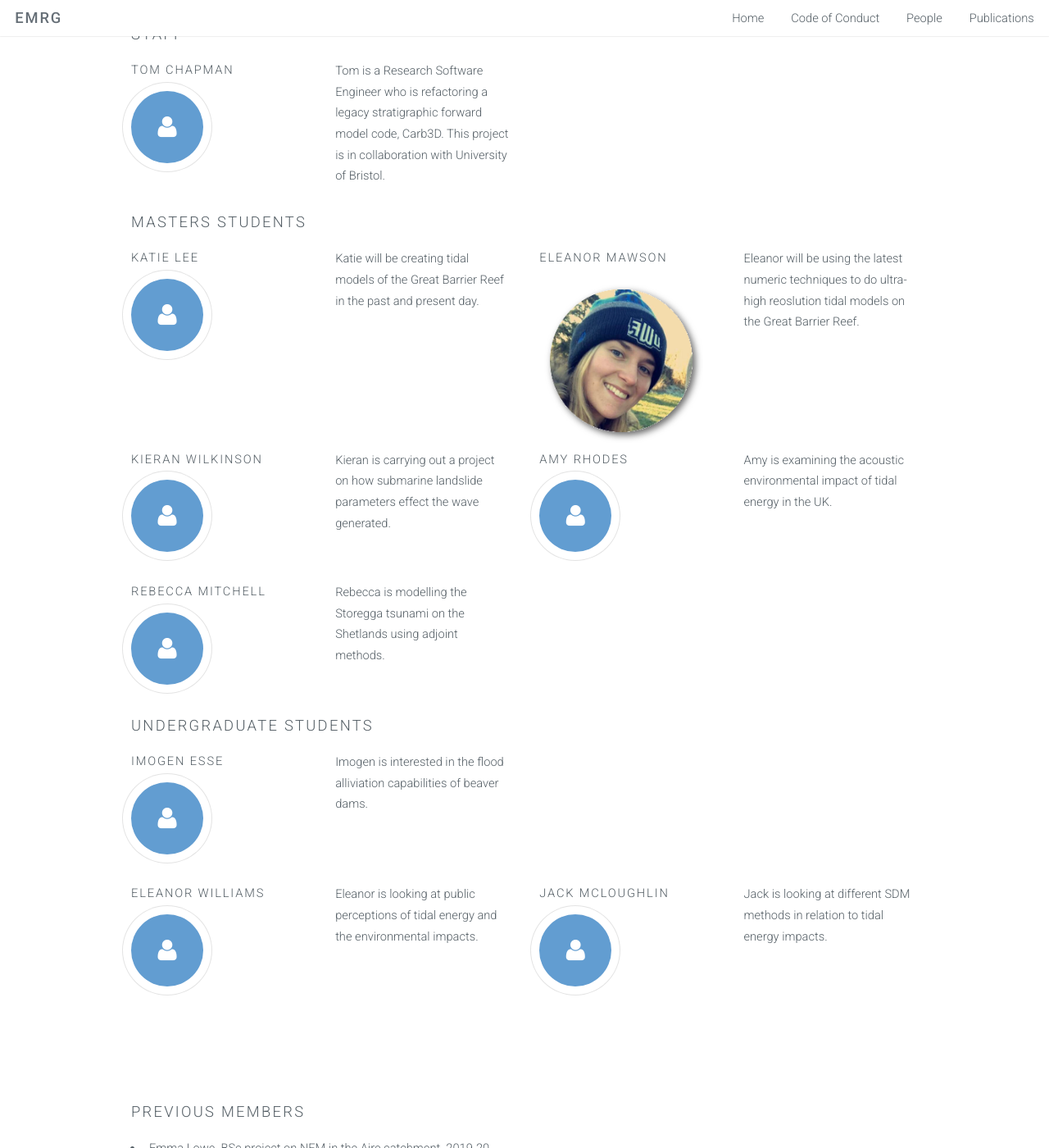
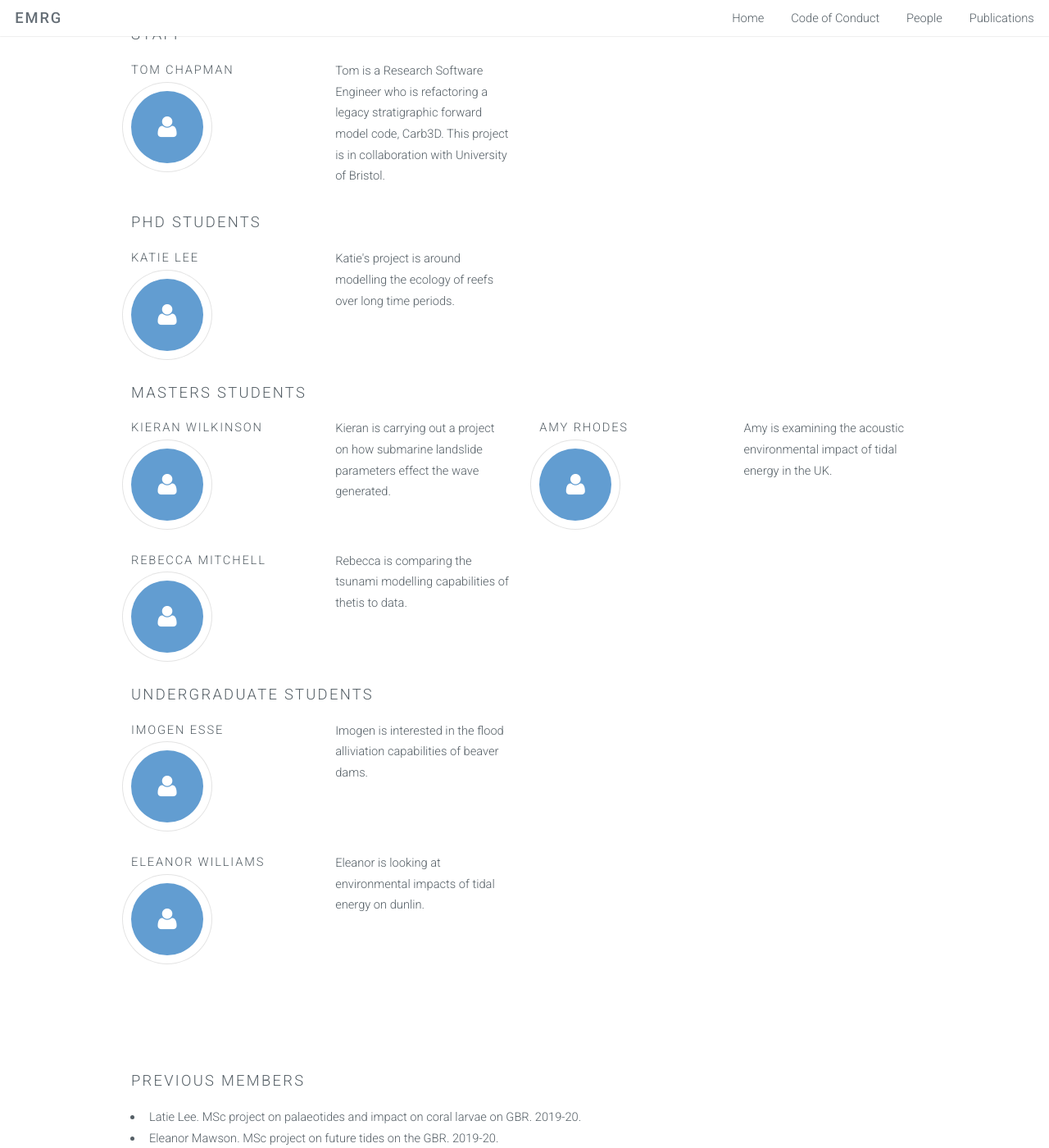
Before and after one commit to EnvModellingGroup/EnvModellingGroup.github.io, a Jekyll site: the page built from people/index.html, in a window 1280 px wide and 1400 px high, scrolled down 740 px. Shown: the whole window at 82% size. Built offline with Jekyll 4.4.1, drawn with Linux system fonts in a browser that asks for light colours.

Commit message:
Update to names

```diff
--- a/people/index.html
+++ b/people/index.html
@@ -41,24 +41,19 @@ keywords: modelling, environmental, ecological, ecology, environment, computatio
 				</div>
 			</div>
 		</div>
-        <div class="container">
-            <h3>Masters students</h3>
+    <div class="container">
+            <h3>PhD students</h3>
             <div class="row">
 				<div class="3u">
 						<h4>Katie Lee</h4>
 						<span class="icon major fa-user"></span>
                 </div>
                 <div class="3u">
-                    <p>Katie will be creating tidal models of the Great Barrier Reef in the past and present day.</p>
+                    <p>Katie's project is around modelling the ecology of reefs over long time periods.</p>
                 </div>
-				<div class="3u">
-						<h4>Eleanor Mawson</h4>
-						<img height="200px" src="images/elanor_mawson.png" alt="Eleanor in a blue bobble hat" />
-                </div>
-                <div class="3u">
-                    <p>Eleanor will be using the latest numeric techniques to do ultra-high reoslution tidal models on the Great Barrier Reef.</p>
-                </div>
-		</div>
+	</div>
+        <div class="container">
+            <h3>Masters students</h3>
             <div class="row">
 				<div class="3u">
 						<h4>Kieran Wilkinson</h4>
@@ -82,7 +77,7 @@ keywords: modelling, environmental, ecological, ecology, environment, computatio
 			<!--<img height="200px" src="images/katedickinson.png" alt="Kate Dickinson" />-->
                 	</div>
                 	<div class="3u">
-                    		<p>Rebecca is modelling the Storegga tsunami on the Shetlands using adjoint methods.</p>
+                    		<p>Rebecca is comparing the tsunami modelling capabilities of thetis to data.</p>
 			</div>
 		</div>
         </div>
@@ -103,14 +98,7 @@ keywords: modelling, environmental, ecological, ecology, environment, computatio
 					<span class="icon major fa-user"></span>
                 		</div>
                 		<div class="3u">
-                    			<p>Eleanor is looking at public perceptions of tidal energy and the environmental impacts.</p>
-				</div>
-				<div class="3u">
-					<h4>Jack McLoughlin</h4>
-					<span class="icon major fa-user"></span>
-                		</div>
-                		<div class="3u">
-                    			<p>Jack is looking at different SDM methods in relation to tidal energy impacts.</p>
+                    			<p>Eleanor is looking at environmental impacts of tidal energy on dunlin.</p>
 				</div>
 			</div>
 		</div>
@@ -119,6 +107,8 @@ keywords: modelling, environmental, ecological, ecology, environment, computatio
         <div class="container">
 	    <h3>Previous members</h3>
             <ul>
+		<li>Latie Lee. MSc project on palaeotides and impact on coral larvae on GBR. 2019-20.</li>
+		<li>Eleanor Mawson. MSc project on future tides on the GBR. 2019-20.</li>
 		<li>Emma Lowe. BSc project on NFM in the Aire catchment. 2019-20.</li>
 		<li>Amy McIntyre. BSc project on tsunamigenic landslides. 2019-20.</li>
 		<li>Tom Austin. BSc project on tidal energy impacts. 2019-20.</li>
```
